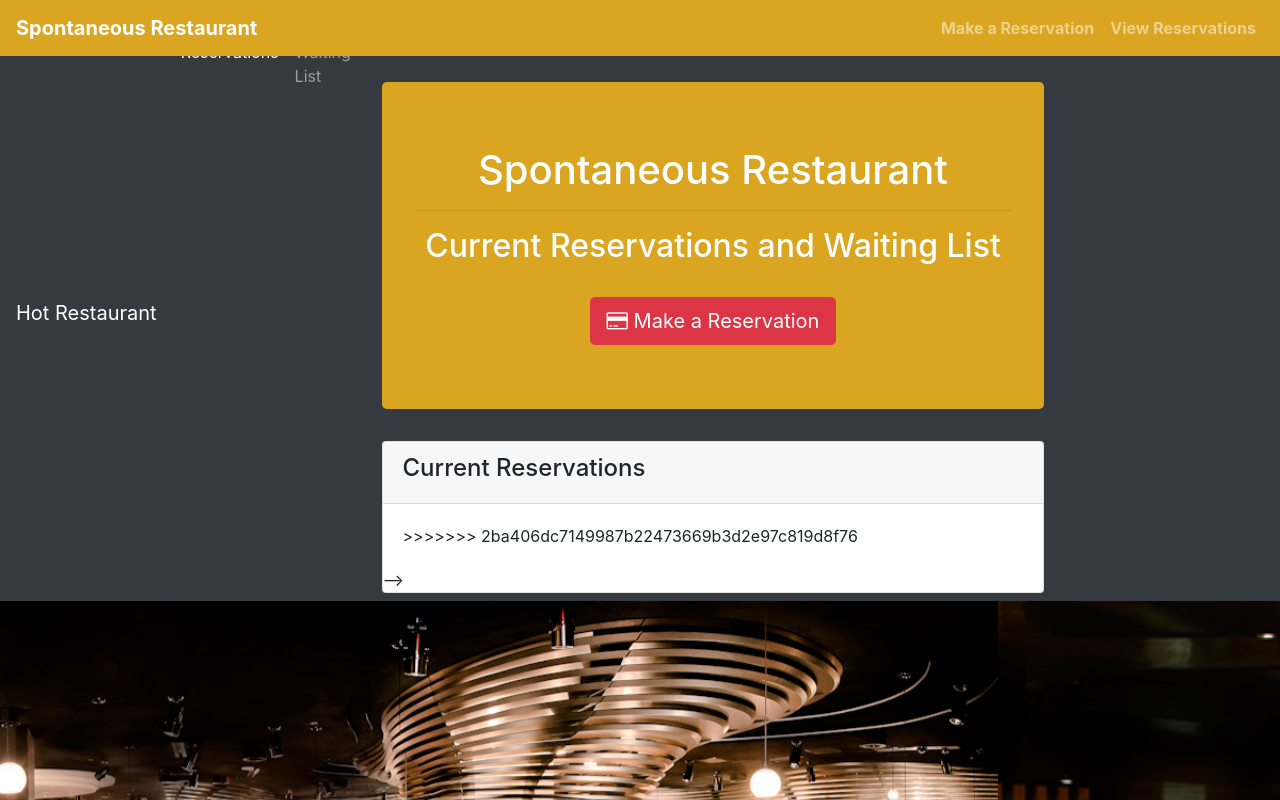
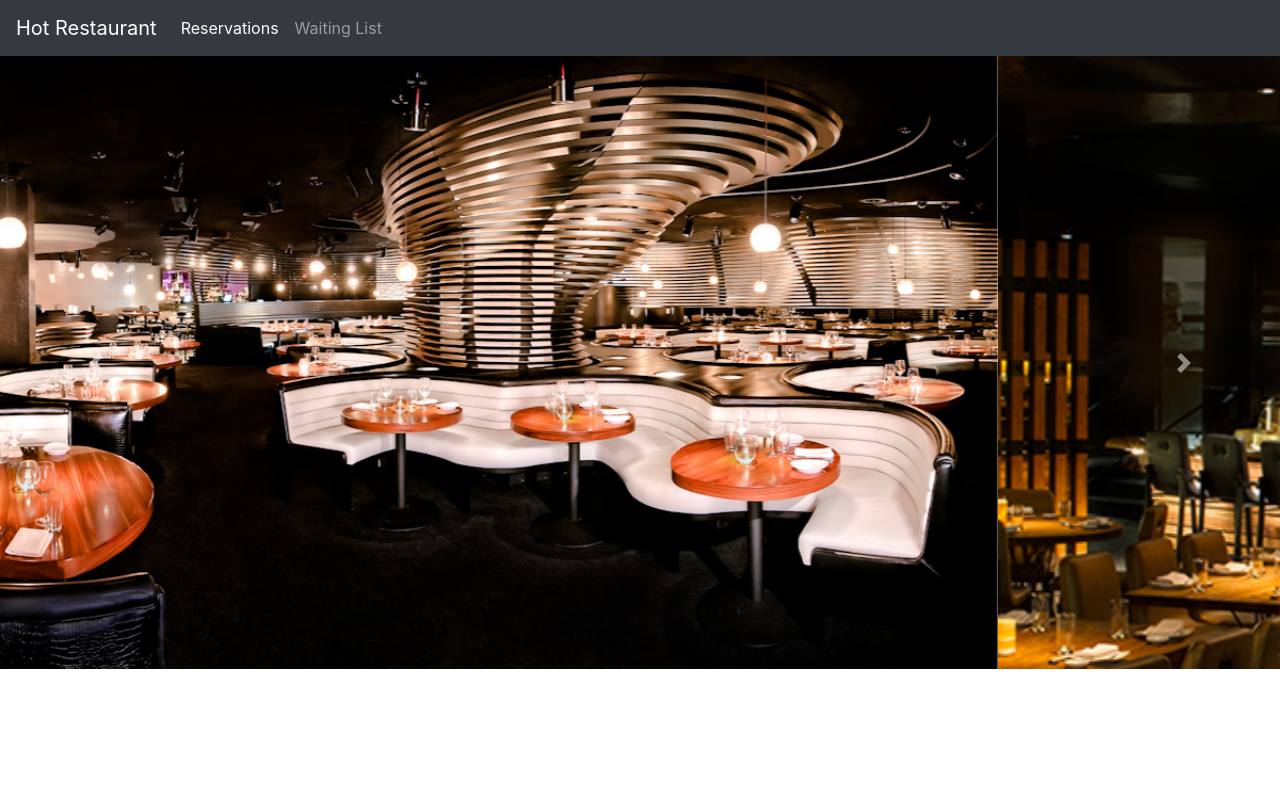
Before and after one commit to cyrusjose/Hot-Tables, a plain HTML site: page pages/table.html in a window 1280 px wide. Shown: the top 800 px of the page. Drawn offline with nearby package versions, Linux system fonts and the light colour scheme.

Commit message:
fixing issues

```diff
--- a/pages/table.html
+++ b/pages/table.html
@@ -20,7 +20,6 @@
   </head>
 
   <body>
-<<<<<<< HEAD
     <nav class="navbar navbar-expand-lg navbar-dark bg-dark">
       <a class="navbar-brand" href="#">Hot Restaurant</a>
       <button class="navbar-toggler" type="button" data-toggle="collapse" data-target="#navbarSupportedContent" aria-controls="navbarSupportedContent" aria-expanded="false" aria-label="Toggle navigation">
@@ -44,73 +43,6 @@
               <a class="dropdown-item" href="#">Another action</a>
               <div class="dropdown-divider"></div>
               <a class="dropdown-item" href="#">Something else here</a>
-=======
-    <!-- Begin navbar -->
-    <nav
-      style="background-color: #daa520; font-weight: bold;"
-      class="navbar navbar-expand-sm navbar-dark fixed-top"
-    >
-      <!-- Navbar heading -->
-      <a class="navbar-brand" href="/">Spontaneous Restaurant</a>
-
-      <!-- This creates the collapsing menu icon -->
-      <button
-        class="navbar-toggler"
-        type="button"
-        data-toggle="collapse"
-        data-target="#navbarNav"
-        aria-controls="navbarNav"
-        aria-expanded="false"
-        aria-label="Toggle navigation"
-      >
-        <span class="navbar-toggler-icon"></span>
-      </button>
-
-      <div class="collapse navbar-collapse" id="navbarNav">
-        <!-- Pushing the nav items to the left -->
-        <ul class="navbar-nav ml-auto">
-          <!-- Navbar links -->
-          <li class="nav-item">
-            <a class="nav-link" href="/reserve">Make a Reservation</a>
-          </li>
-          <li class="nav-item">
-            <a class="nav-link" href="/table">View Reservations</a>
-          </li>
-        </ul>
-      </div>
-    </nav>
-    <!-- End navbar -->
-    <hr />
-    <hr />
-    <hr />
-    <div class="container">
-      <div class="jumbotron">
-        <h1 class="text-center">
-          Spontaneous Restaurant
-        </h1>
-        <hr />
-        <h2 class="text-center">Current Reservations and Waiting List</h2>
-        <br />
-
-        <div class="text-center">
-          <a href="/reserve"
-            ><button class="btn btn-lg btn-danger">
-              <span class="fa fa-credit-card"></span> Make a Reservation
-            </button></a
-          >
-        </div>
-      </div>
-
-      <div class="row">
-        <div class="col-lg-12">
-          <!-- Current Tables in Use -->
-          <div class="card">
-            <div class="card-header">
-              <h4>Current Reservations</h4>
-            </div>
-            <div class="card-body">
-              <ul id="tableList" class="list-group"></ul>
->>>>>>> 2ba406dc7149987b22473669b3d2e97c819d8f76
             </div>
           </li> -->
           <!-- <li class="nav-item">
@@ -158,9 +90,7 @@
         </div>
       </footer>
     </div>
-<<<<<<< HEAD
   </body> -->
-=======
   </body>
 
   <script type="text/javascript">
@@ -236,7 +166,6 @@
         $("#tableList").empty();
       });
     }
->>>>>>> 2ba406dc7149987b22473669b3d2e97c819d8f76
 
 
 </html>
```
Also changed, not shown: home.html (+0 -3 lines).
